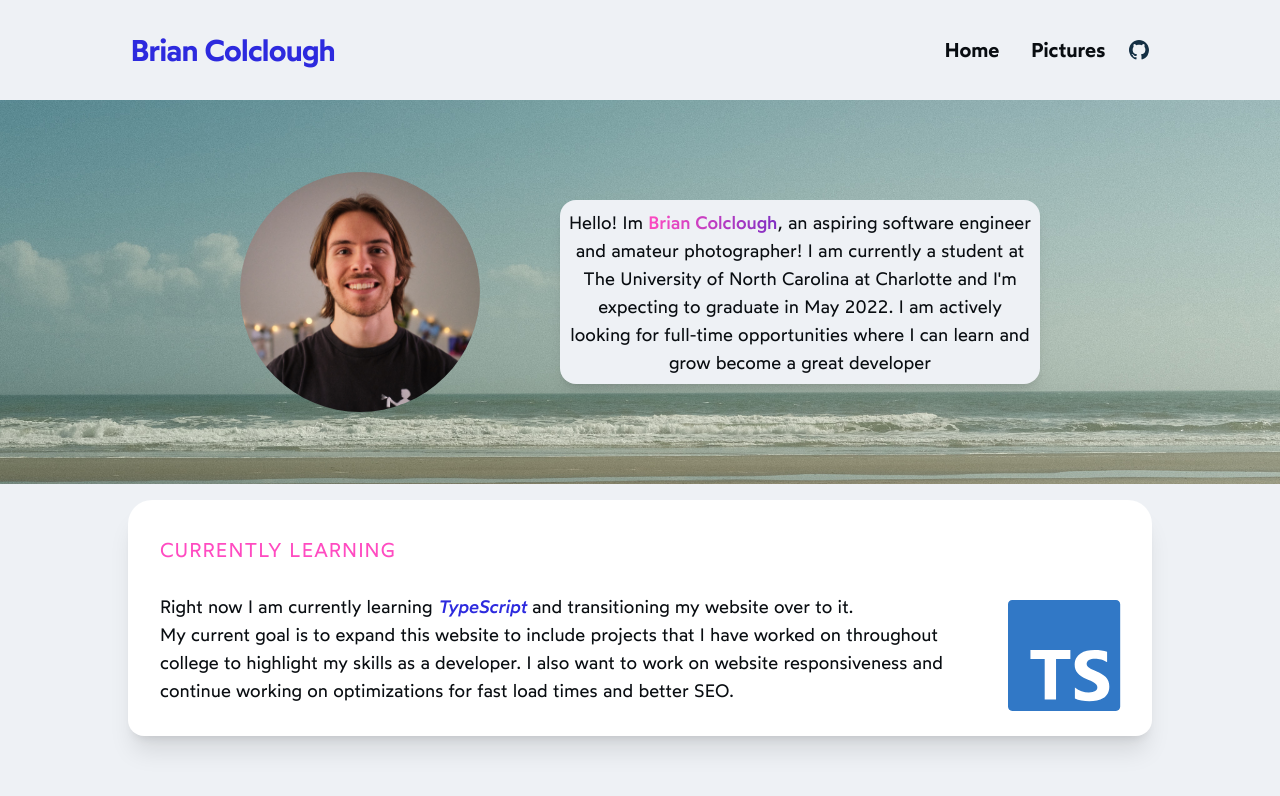
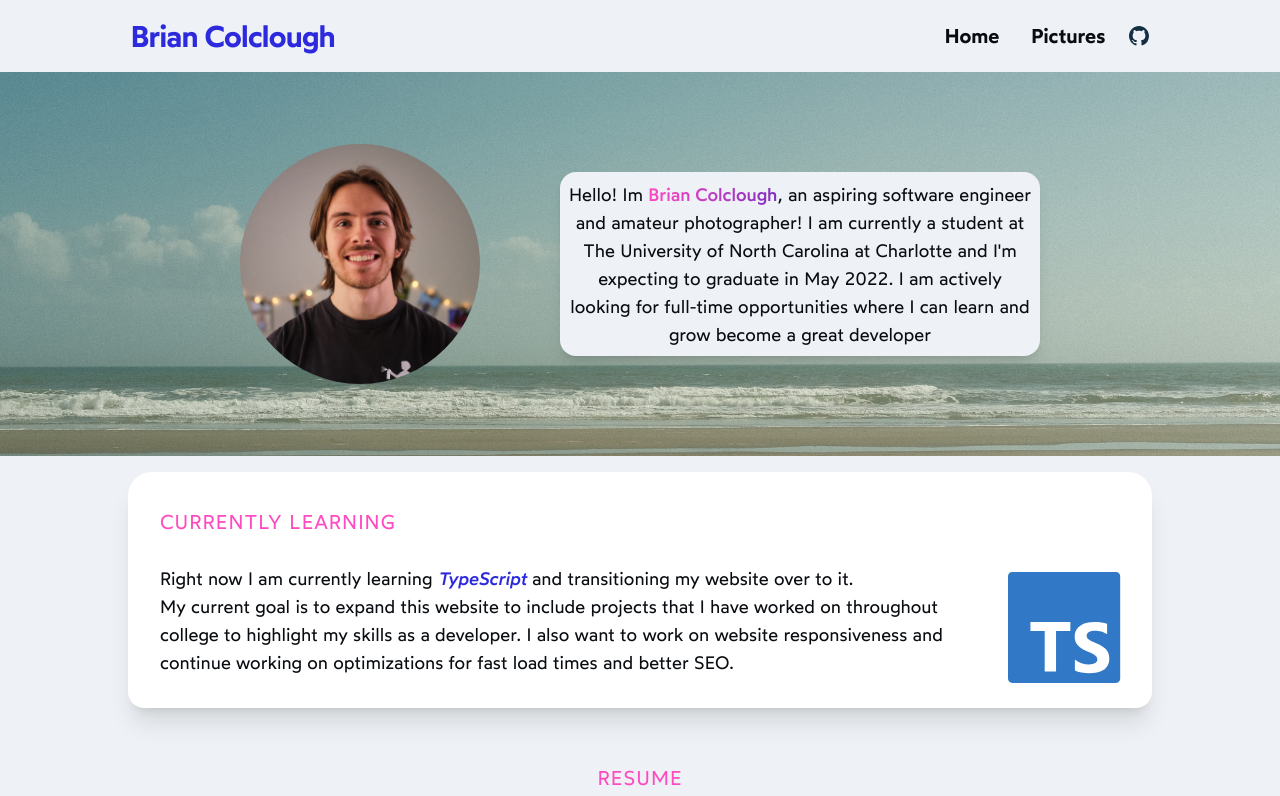
Before and after one commit to BrianColclough/Portfolio, a Next.js app: page / in a window 1280 px wide. Shown: the top 796 px of the page. Built offline with nearby package versions, Linux system fonts and the light colour scheme.

Commit message:
Sticky Nav

```diff
--- a/components/intro.tsx
+++ b/components/intro.tsx
@@ -19,13 +19,13 @@ const Intro = (props) => {
           <div className="flex sm:h-96 sm:flex-row sm:justify-center items-center p-8 sm:gap-x-20 flex-col max-w-5xl">
             <div className="sm:basis-1/4 h-auto w-40 py-6">
               <Image
-                className="rounded-full"
+                className="rounded-full z-10"
                 alt="Headshot of Brian Colclough"
                 src="/assets/headshot.jpg?webp"
                 layout="responsive"
                 placeholder="blur"
                 blurDataURL="/assets/headshot.jpg"
-                objectFit="contain"
+                objectFit="scale-down"
                 objectPosition="50% 50%"
                 sizes="50vw"
                 width="50vw"
--- a/components/title.tsx
+++ b/components/title.tsx
@@ -2,16 +2,16 @@ import Nav from "./nav";
 
 const Header = (props) => {
   return (
-    <>
-      <header className="justify-center flex">
-        <div className="py-8 px-6 flex flex-col sm:flex-row sm:justify-between sm:gap-12 gap-2 w-5/6 max-w-6xl justify-center">
+    <header className="sticky z-50 sm:py-2 top-0 bg-ui-white">
+      <div className="justify-center flex">
+        <div className="h-20 sm:h-14 items-center px-6 flex flex-col sm:flex-row sm:justify-between sm:gap-12 gap-2 w-5/6 max-w-6xl justify-center">
           <h1 className="sm:basis-1/2 font-wotfard-500 tracking-tight text-ui-bright-blue text-3xl text-center sm:text-left ">
             Brian Colclough
           </h1>
           <Nav />
         </div>
-      </header>
-    </>
+      </div>
+    </header>
   );
 };
 
```
